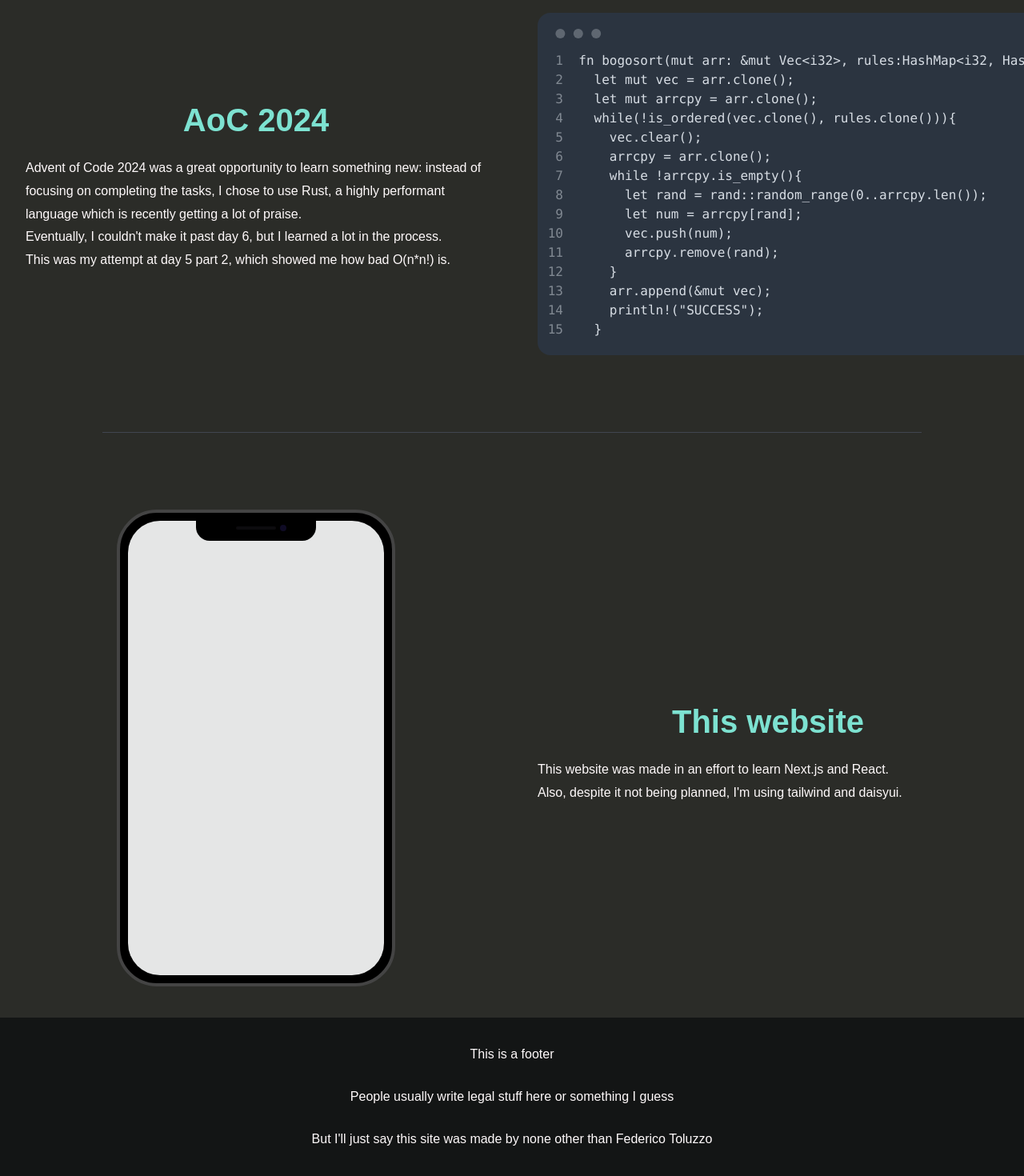
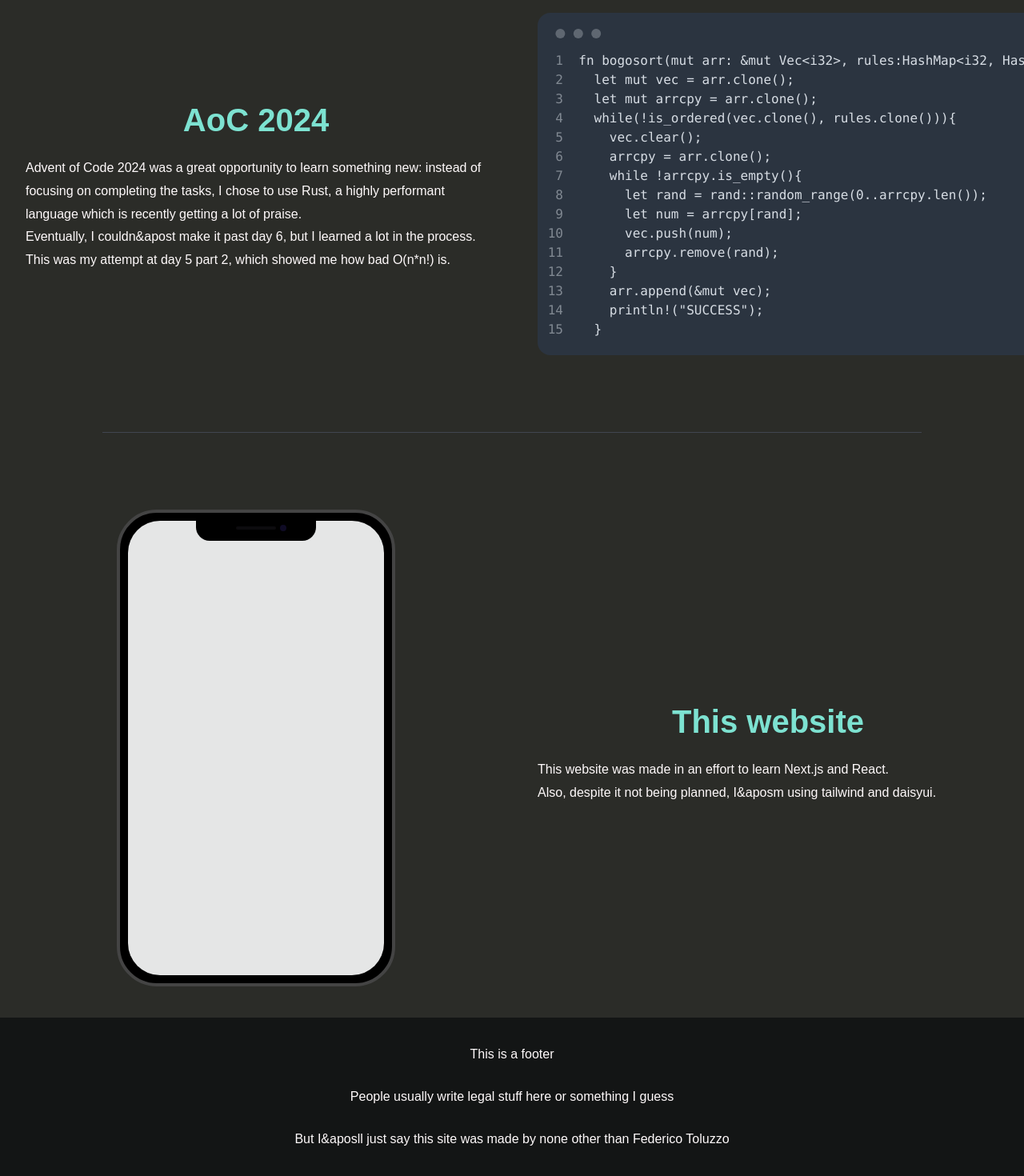
Before and after one commit to federicotoluzzo/my-site, a Next.js app: page / in a window 1280 px wide. Shown: the part 353-1823 px from the top of the page at 80% size. Built offline with nearby package versions, Linux system fonts and the light colour scheme.

Commit message:
errors upon errors

```diff
--- a/app/layout.tsx
+++ b/app/layout.tsx
@@ -28,7 +28,7 @@ export default function RootLayout({
           <br></br>
           <p>People usually write legal stuff here or something I guess</p>
           <br></br>
-          <p>But I'll just say this site was made by none other than <span>Federico Toluzzo</span></p>
+          <p>But I&aposll just say this site was made by none other than <span>Federico Toluzzo</span></p>
         </footer>
       </body>
     </html>
--- a/app/page.tsx
+++ b/app/page.tsx
@@ -8,7 +8,7 @@ export default function Home() {
       <div className="overflow-clip lg:grid grid-cols-2">
         <div className="m-8 line self-center">
           <h3 className="mb-4">AoC 2024</h3>
-          <p className="inline">Advent of Code 2024 was a great opportunity to learn something new: instead of focusing on completing the tasks, I chose to use Rust, a highly performant language which is recently getting a lot of praise. <br></br>Eventually, I couldn't make it past day 6, but I learned a lot in the process. <br></br>This was my attempt at day 5 part 2, which showed me how bad O(n*n!) is.</p>
+          <p className="inline">Advent of Code 2024 was a great opportunity to learn something new: instead of focusing on completing the tasks, I chose to use Rust, a highly performant language which is recently getting a lot of praise. <br></br>Eventually, I couldn&apost make it past day 6, but I learned a lot in the process. <br></br>This was my attempt at day 5 part 2, which showed me how bad O(n*n!) is.</p>
         </div>
 
         <div className="mockup-code block m-8 w-full">
@@ -48,7 +48,7 @@ export default function Home() {
         <div className="m-8 line content-center">
           <h3 className="mb-4">This website</h3>
           <p className="inline">This website was made in an effort to learn <a href="https://nextjs.org/">Next.js</a> and <a href="https://react.dev/">React</a>. <br></br>
-            Also, despite it not being planned, I'm using tailwind and daisyui.
+            Also, despite it not being planned, I&aposm using tailwind and daisyui.
           </p>
         </div>
       </div>
```
